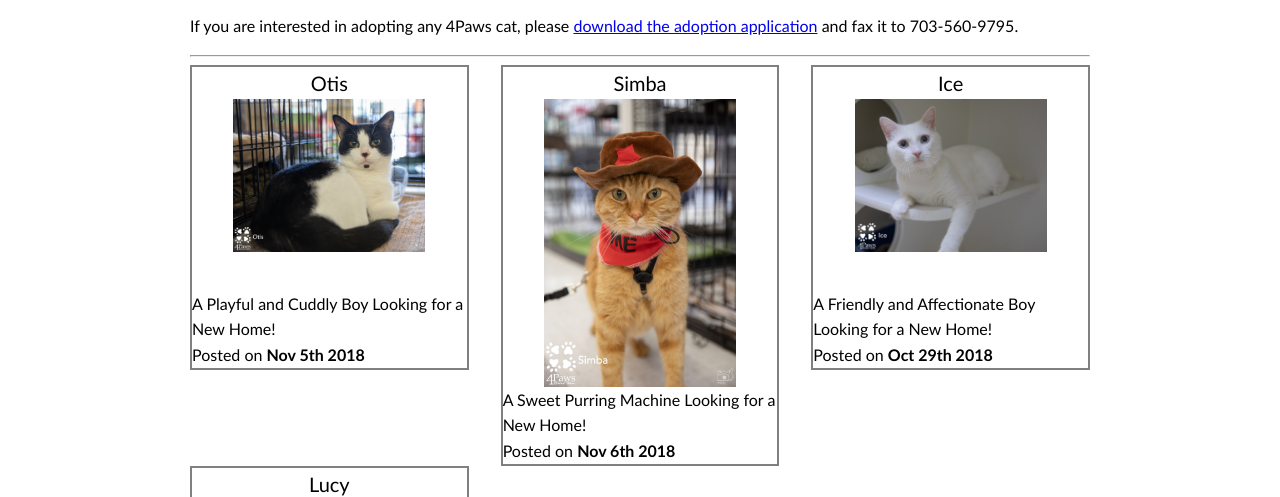
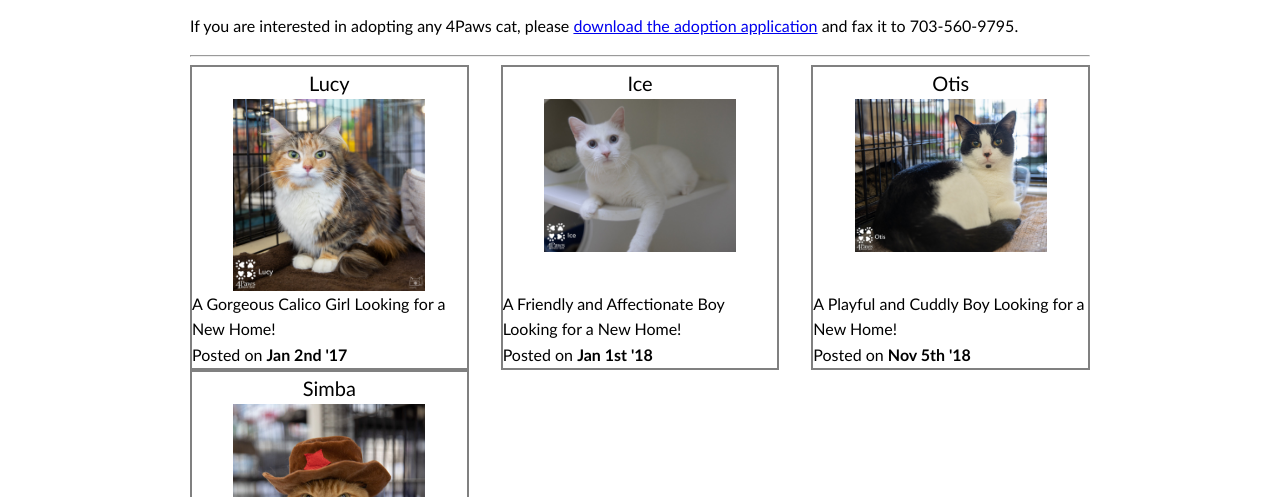
Before and after one commit to khanhntran/4paws, a Gatsby site: page /adoptable-cats in a window 1280 px wide. Shown: the part 264-761 px from the top of the page. Built offline with nearby package versions, Linux system fonts and the light colour scheme; Gatsby itself is replaced by a stand-in of ours.

Commit message:
changed date format

```diff
--- a/package.json
+++ b/package.json
@@ -20,6 +20,7 @@
     "gatsby-source-filesystem": "next",
     "gatsby-transformer-remark": "next",
     "gatsby-transformer-sharp": "next",
+    "moment": "^2.22.2",
     "netlify-cms": "^2.1.3",
     "node-sass": "^4.9.2",
     "normalize.css": "^8.0.0",
--- a/src/pages/adoptable-cats.js
+++ b/src/pages/adoptable-cats.js
@@ -1,6 +1,7 @@
 import React from 'react';
 import Layout from '../components/Layout';
 import { Link, graphql } from 'gatsby';
+import moment from 'moment';
 //import Img from 'gatsby-image';
 
 const AdoptableCatsPage = ({ data }) => (
@@ -37,7 +38,10 @@
                 {cat.node.frontmatter.shortDesc}
               </div>
               <div className="cat-date">
-                Posted on <strong>{cat.node.frontmatter.date}</strong>
+                Posted on{' '}
+                <strong>
+                  {moment(cat.node.frontmatter.date).format("MMM Do 'YY")}
+                </strong>
               </div>
             </div>
           </Link>
--- a/src/pages/cats/ice.md
+++ b/src/pages/cats/ice.md
@@ -1,6 +1,6 @@
 ---
 title: Ice
-date: Oct 29th 2018
+date: 2018 01 01
 shortDesc: A Friendly and Affectionate Boy Looking for a New Home!
 picture: /assets/ice.jpg
 tags:
--- a/src/pages/cats/lucy.md
+++ b/src/pages/cats/lucy.md
@@ -1,6 +1,6 @@
 ---
 title: Lucy
-date: Oct 29th 2018
+date: 2017 01 02
 shortDesc: A Gorgeous Calico Girl Looking for a New Home!
 picture: /assets/lucy.jpg
 tags:
--- a/src/pages/cats/otis.md
+++ b/src/pages/cats/otis.md
@@ -1,6 +1,6 @@
 ---
 title: Otis
-date: Nov 5th 2018
+date: 2018 11 05
 shortDesc: A Playful and Cuddly Boy Looking for a New Home!
 picture: /assets/otis.jpg
 tags:
@@ -8,12 +8,9 @@
   - good with other cats
   - young
 ---
+
 Otis is an outgoing & friendly young cat who would do best on a household with another active cat to play with. He enjoys being held like a baby and is cuddly, so he could also be a great fit for a family with children. He is very adaptable to change and not afraid of strangers. He will greet your guests upon arrival! He is food motivated, so you can earn his love quickly thru his tummy! He enjoys playing with toy mice, feather or string wands, chasing balls, red dot off of a laser pointer, or just climbing a cat tree. When he is not engaged in play, he in an avid window watcher.
-
-
 
 Otis prefers horizontal scratchers and would love to have a water fountain in his adoptive home. He loves to play with running water!
 
-
-
 Otis is is estimated to be born around April 2016. He is neutered, current on rabies & distemper vaccinations, tested negative for FIV & feline leukemia and is microchipped.
--- a/src/pages/cats/simba.md
+++ b/src/pages/cats/simba.md
@@ -1,22 +1,17 @@
 ---
 title: Simba
-date: Nov 6th 2018
+date: 2018 11 06
 shortDesc: A Sweet Purring Machine Looking for a New Home!
 picture: /assets/simba.jpg
 tags:
   - male
   - only cat
 ---
+
 Simba is an absolute gentleman who will quickly capture your heart. He is a purring machine and is the sweetest kitty. He just needs a quiet and stable household with no other pets in order to be at his best.
-
-
 
 Simba enjoys outside time and loves to walk in his backyard on a harness/leash. He startles easily from loud noises, so the backyard is his favorite place to be. He loves to listen to the birds, watch the leaves fall, and maybe sneak in some pieces of grass (when his owner isn't watching him).
 
-
-
 Simba is an absolute delight and will warm up to you quickly. He is currently taking an anti-anxiety pill in the morning (because he is living with 3 other female cats) and takes a prednisone pill in the evening for stomach issues. His vet said that Simba's new owners can reexamine his pill regimen after he moves to a less stressful environment. He is an incredibly easy-to-pill kitty and can even be pilled when he is lying down. Simba will only eat dry food, and it is best to keep him on Blue Wilderness Indoor cat food because he is used to it for now.
 
-
-
 Simba is estimated to have been born in 2007. He is neutered, micro-chipped, and up to date on his vaccinations. He has tested negative for FIV/FeLV.
--- a/static/admin/config.yml
+++ b/static/admin/config.yml
@@ -21,7 +21,7 @@
     create: true
     fields:
       - { name: title, label: Cat's Name, widget: string }
-      - { name: date, label: Date, widget: date, format: MMM Do YYYY }
+      - { name: date, label: Date, widget: date, format: YYYY MM DD }
       - { name: shortDesc, label: Short Description, widget: string }
       - { name: picture, label: Picture, widget: image }
       - { name: body, label: Full Bio, widget: markdown }
```
